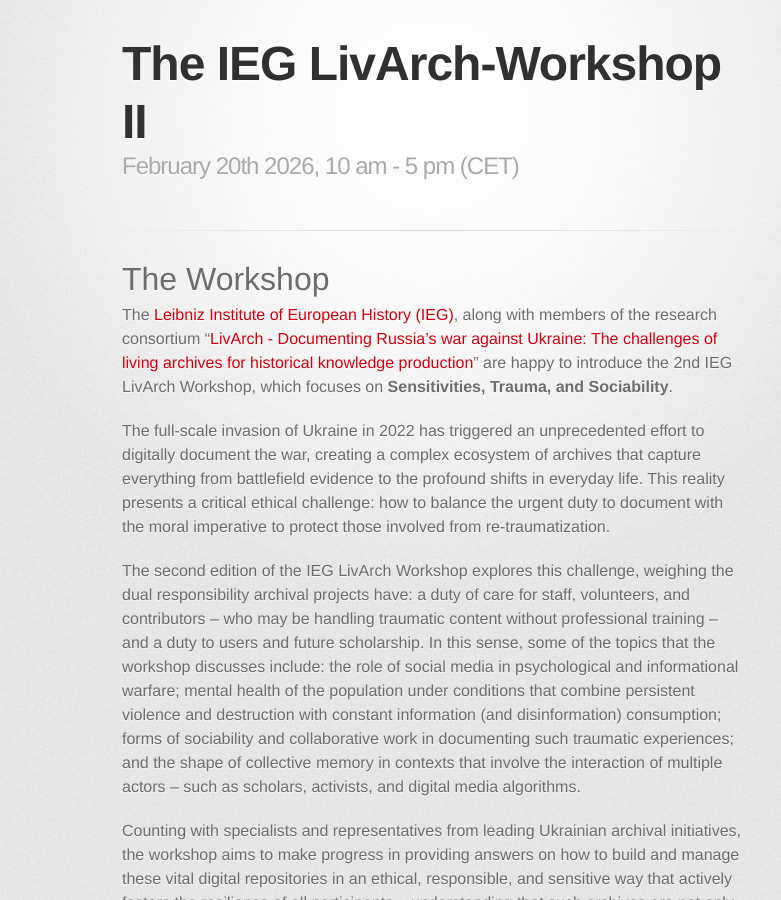
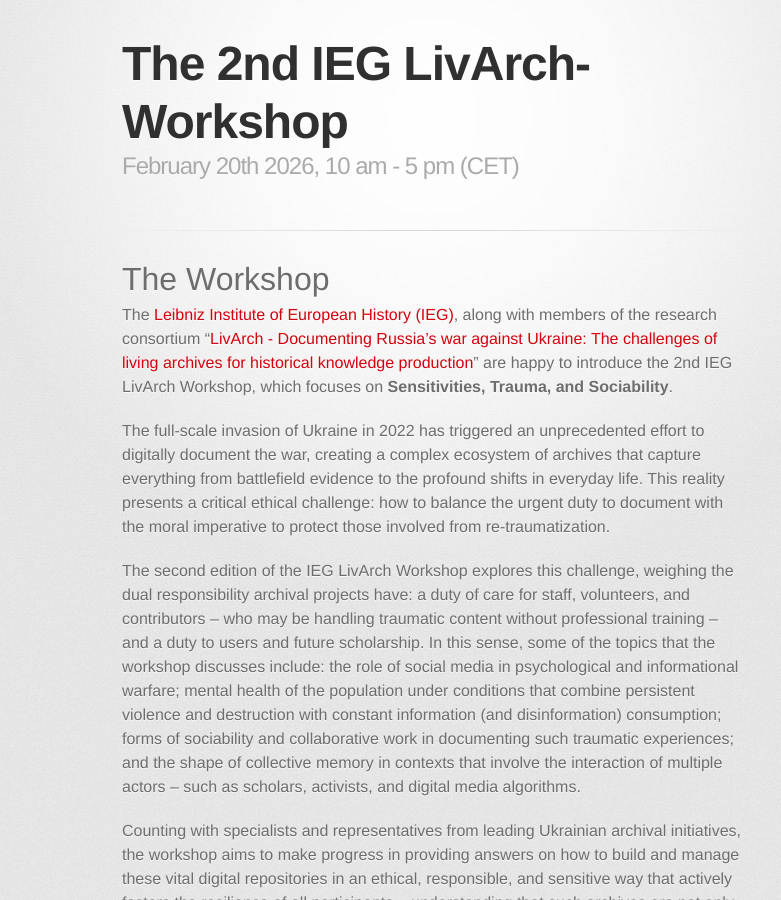
Before and after one commit to ieg-dhr/LivArch-Workshop_II, a Jekyll site: the page built from index.md, in a window 1280 px wide and 900 px high. Shown: the whole window, without its empty margins (208-989 px from the left). Built offline with Jekyll 4.4.1, drawn with Linux system fonts in a browser that asks for light colours; some web fonts are replaced.

Commit message:
Update _config.yml

```diff
--- a/_config.yml
+++ b/_config.yml
@@ -1,4 +1,4 @@
-title: The IEG LivArch-Workshop II
+title: The 2nd IEG LivArch-Workshop
 description: February 20th 2026, 10 am - 5 pm (CET)
 show_downloads: true
 google_analytics:
```
